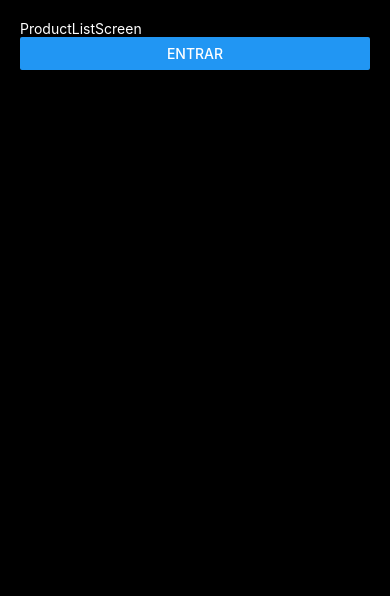
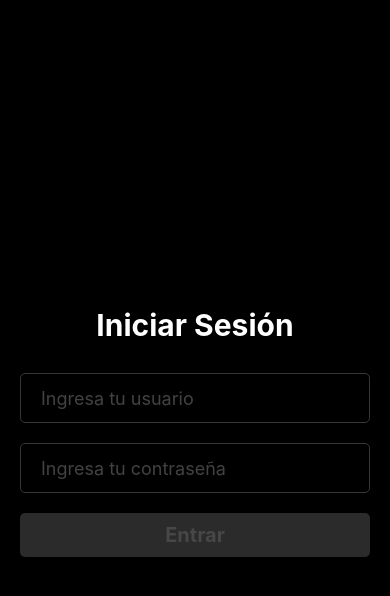
Before and after one commit to ransilad/react-native-fakestore-app, a React Native app: screen /Products in a window 390 px wide. Shown: the top 596 px of the page. Built offline with nearby package versions, Linux system fonts and the light colour scheme.

Commit message:
Add async storage support for auth token, implement loading state in Main component, and refactor login/logout in screens

```diff
--- a/package.json
+++ b/package.json
@@ -11,6 +11,7 @@
   },
   "dependencies": {
     "@expo/metro-runtime": "4.0.0",
+    "@react-native-async-storage/async-storage": "2.1.0",
     "@react-navigation/native": "7.0.3",
     "@react-navigation/native-stack": "7.1.0",
     "expo": "52.0.9",
@@ -19,7 +20,8 @@
     "react-dom": "18.3.1",
     "react-native": "0.76.2",
     "react-native-safe-area-context": "4.14.0",
-    "react-native-web": "0.19.13"
+    "react-native-web": "0.19.13",
+    "zustand": "5.0.1"
   },
   "devDependencies": {
     "@babel/core": "7.26.0",
--- a/src/components/Main.jsx
+++ b/src/components/Main.jsx
@@ -1,25 +1,44 @@
+import { useEffect } from "react";
 import { createNativeStackNavigator } from "@react-navigation/native-stack";
 import { NavigationContainer } from "@react-navigation/native";
 
 import LoginScreen from "../screens/LoginScreen";
 import ProductListScreen from "../screens/ProductListScreen";
+import useStore from "../context/store";
+import Container from "./Container";
 
 const Stack = createNativeStackNavigator();
 
 export function Main() {
+  const { isLoading, isTransitioning, token, initializeToken } = useStore();
+
+  useEffect(() => {
+    initializeToken();
+    // eslint-disable-next-line react-hooks/exhaustive-deps
+  }, []);
+
+  // Mostramos un contenedor vacio mientras se carga la información y así evitar el parpadeo
+  if (isLoading || isTransitioning) return <Container />;
+
   return (
     <NavigationContainer>
       <Stack.Navigator screenOptions={{ animation: "none" }}>
+        {!token && (
           <Stack.Screen
             name="Login"
             component={LoginScreen}
             options={{ headerShown: false }}
           />
+        )}
+        {token && (
+          <>
             <Stack.Screen
               name="Products"
               component={ProductListScreen}
               options={{ headerShown: false }}
             />
+          </>
+        )}
       </Stack.Navigator>
     </NavigationContainer>
   );
--- /dev/null
+++ b/src/context/store.js
@@ -0,0 +1,24 @@
+import AsyncStorage from "@react-native-async-storage/async-storage";
+import { create } from "zustand";
+
+const useStore = create((set) => ({
+  isLoading: true,
+  isTransitioning: false,
+  token: null,
+  initializeToken: async () => {
+    const storedToken = await AsyncStorage.getItem("authToken");
+    set({ token: storedToken, isLoading: false });
+  },
+  setToken: async (newToken) => {
+    set({ isTransitioning: true });
+    await AsyncStorage.setItem("authToken", newToken);
+    set({ token: newToken, isTransitioning: false });
+  },
+  logout: async () => {
+    set({ isTransitioning: true });
+    await AsyncStorage.removeItem("authToken");
+    set({ token: null, isTransitioning: false });
+  },
+}));
+
+export default useStore;
--- a/src/screens/LoginScreen.jsx
+++ b/src/screens/LoginScreen.jsx
@@ -6,12 +6,14 @@ import Input from "../components/shared/Input";
 import Button from "../components/shared/Button";
 import { loginAPI } from "../lib/api";
 import useFetchAPI from "../hooks/useFetchAPI";
+import useStore from "../context/store";
 
-const LoginScreen = ({ navigation }) => {
+const LoginScreen = () => {
   const [user, setUser] = useState("");
   const [password, setPassword] = useState("");
 
   const { fetchAPI, isLoading, result, error } = useFetchAPI();
+  const { setToken } = useStore();
 
   const handleLogin = () => {
     Keyboard.dismiss();
@@ -21,11 +23,8 @@ const LoginScreen = ({ navigation }) => {
   };
 
   useEffect(() => {
-    if (result) {
-      console.log(result);
-      // navigation.navigate("Products");
-    }
-  }, [result]);
+    if (result) setToken(result.token);
+  }, [result, setToken]);
 
   const isDisabled = () => isLoading || !user || !password;
 
@@ -44,22 +43,8 @@ const LoginScreen = ({ navigation }) => {
         secureTextEntry={true}
       />
       {error && (
-        <View
-          style={{
-            marginBottom: 20,
-            backgroundColor: "#8c2626",
-            borderRadius: 5,
-            padding: 10,
-          }}
-        >
-          <Text
-            style={{
-              color: "#fff",
-              fontSize: 16,
-              fontWeight: "200",
-              textAlign: "center",
-            }}
-          >
+        <View style={styles.errorContainer}>
+          <Text style={styles.errorText}>
             Credenciales incorrectas, favor intentar nuevamente
           </Text>
         </View>
@@ -85,4 +70,16 @@ const styles = StyleSheet.create({
     marginTop: 20,
     marginBottom: 30,
   },
+  errorContainer: {
+    marginBottom: 20,
+    backgroundColor: "#8c2626",
+    borderRadius: 5,
+    padding: 10,
+  },
+  errorText: {
+    color: "#fff",
+    fontSize: 16,
+    fontWeight: "300",
+    textAlign: "center",
+  },
 });
--- a/src/screens/ProductListScreen.jsx
+++ b/src/screens/ProductListScreen.jsx
@@ -2,12 +2,14 @@ import React from "react";
 import { Button, Text } from "react-native";
 
 import Container from "../components/Container";
+import useStore from "../context/store";
 
 const ProductListScreen = ({ navigation }) => {
+  const { logout } = useStore();
   return (
     <Container>
-      <Text style={{ color: "#fff" }}>ProductListScreen</Text>
-      <Button title="Entrar" onPress={() => navigation.navigate("Login")} />
+      <Text style={{ color: "#fff" }}>ProductListScreen 2</Text>
+      <Button title="Entrar" onPress={() => logout()} />
     </Container>
   );
 };
```
Lines whose indentation alone changed are shown as unchanged.
